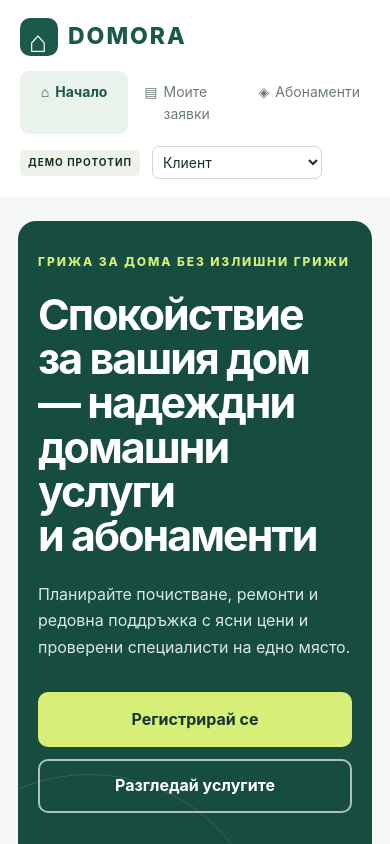
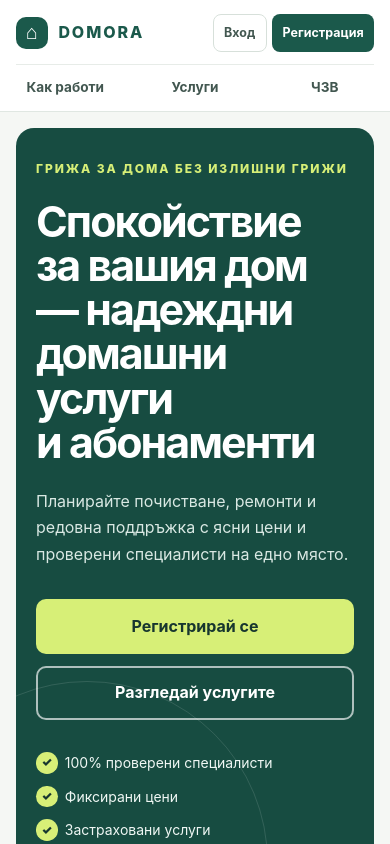
Before and after one commit to AlexzanderF/domora-app, a Next.js app: page / in a window 390 px wide. Shown: the top 844 px of the page. Built offline with nearby package versions, Linux system fonts and the light colour scheme.

Commit message:
feat(landing): add navigation conversion and footer (#7)

```diff
--- a/src/app/globals.css
+++ b/src/app/globals.css
@@ -5,6 +5,9 @@
   --line: #e0e7e2;
   --paper: #f5f7f4;
   --accent: #d7ef77;
+}
+html {
+  scroll-behavior: smooth;
 }
 * {
   box-sizing: border-box;
@@ -759,6 +762,9 @@ a.textbutton {
   }
 }
 @media (prefers-reduced-motion: reduce) {
+  html {
+    scroll-behavior: auto;
+  }
   *,
   *::before,
   *::after {
--- /dev/null
+++ b/src/app/landing.module.css
@@ -0,0 +1,14 @@
+.main {
+  width: min(1320px, calc(100% - 3rem));
+  max-width: none;
+  min-height: 0;
+  padding: 2rem 0 0;
+  margin: 0 auto;
+}
+
+@media (max-width: 560px) {
+  .main {
+    width: calc(100% - 2rem);
+    padding-top: 1rem;
+  }
+}
--- a/src/app/layout.tsx
+++ b/src/app/layout.tsx
@@ -1,5 +1,4 @@
 import type { Metadata } from "next";
-import { AppShell } from "@/components/layout/app-shell";
 import { Providers } from "./providers";
 import "./globals.css";
 
@@ -15,9 +14,7 @@ export default function RootLayout({
   return (
     <html lang="bg">
       <body>
-        <Providers>
-          <AppShell>{children}</AppShell>
-        </Providers>
+        <Providers>{children}</Providers>
       </body>
     </html>
   );
--- a/src/app/page.tsx
+++ b/src/app/page.tsx
@@ -1,16 +1,37 @@
+import type { Metadata } from "next";
 import { Hero } from "@/features/landing/hero";
 import { HowItWorks } from "@/features/landing/how-it-works";
+import {
+  FinalCta,
+  LandingFooter,
+  LandingHeader,
+} from "@/features/landing/landing-chrome";
 import { ServiceShowcase } from "@/features/landing/service-showcase";
 import { Faq, TrustAndTestimonials } from "@/features/landing/trust-sections";
+import styles from "./landing.module.css";
+
+export const metadata: Metadata = {
+  title: "DOMORA — спокойствие за вашия дом",
+  description:
+    "Надеждни домашни услуги, проверени специалисти и абонаментна грижа с ясни цени.",
+};
 
 export default function HomePage() {
   return (
     <>
-      <Hero />
-      <HowItWorks />
-      <ServiceShowcase />
-      <TrustAndTestimonials />
-      <Faq />
+      <a href="#main" className="skip-link">
+        Към съдържанието
+      </a>
+      <LandingHeader />
+      <main id="main" className={styles.main}>
+        <Hero />
+        <HowItWorks />
+        <ServiceShowcase />
+        <TrustAndTestimonials />
+        <Faq />
+        <FinalCta />
+      </main>
+      <LandingFooter />
     </>
   );
 }
--- /dev/null
+++ b/src/features/landing/landing-chrome.module.css
@@ -0,0 +1,282 @@
+.header {
+  position: sticky;
+  z-index: 20;
+  top: 0;
+  display: block;
+  height: auto;
+  padding: 0;
+  border-bottom: 1px solid #e0e7e2;
+  background: rgb(255 255 255 / 94%);
+  backdrop-filter: blur(12px);
+}
+
+.navigation {
+  display: grid;
+  grid-template-columns: 1fr auto 1fr;
+  align-items: center;
+  width: min(1320px, calc(100% - 3rem));
+  min-height: 78px;
+  gap: 2rem;
+  margin: 0 auto;
+}
+
+.navigation a {
+  padding: 0;
+  color: #425750;
+  text-decoration: none;
+}
+
+.brand {
+  display: inline-flex;
+  align-items: center;
+  justify-self: start;
+  gap: 0.65rem;
+  color: #1b594b !important;
+  font-size: 1.25rem;
+  font-weight: 850;
+  letter-spacing: 0.12em;
+}
+
+.brand span {
+  display: grid;
+  width: 2.2rem;
+  height: 2.2rem;
+  place-items: center;
+  border-radius: 10px;
+  background: #1b594b;
+  color: #ffffff;
+  font-size: 1.25rem;
+  letter-spacing: 0;
+}
+
+.anchorLinks,
+.accountLinks {
+  display: flex;
+  align-items: center;
+  gap: 1.5rem;
+}
+
+.anchorLinks a {
+  font-weight: 650;
+}
+
+.anchorLinks a:hover,
+.login:hover {
+  color: #1b594b;
+}
+
+.accountLinks {
+  justify-self: end;
+  gap: 0.6rem;
+}
+
+.login,
+.signup {
+  display: inline-flex;
+  min-height: 42px;
+  align-items: center;
+  justify-content: center;
+  padding: 0.55rem 1rem !important;
+  border-radius: 8px;
+  font-weight: 750;
+}
+
+.login {
+  border: 1px solid #d7e0da;
+  background: #ffffff;
+}
+
+.signup {
+  background: #1b594b;
+  color: #ffffff !important;
+}
+
+.signup:hover {
+  background: #123e34;
+}
+
+.finalCta {
+  display: flex;
+  align-items: center;
+  justify-content: space-between;
+  gap: 3rem;
+  padding: clamp(2rem, 6vw, 4.5rem);
+  margin: 0 0 clamp(4rem, 8vw, 7rem);
+  overflow: hidden;
+  border-radius: 24px;
+  background: #174c41;
+  color: #ffffff;
+}
+
+.finalCta div {
+  max-width: 760px;
+}
+
+.finalCta p {
+  margin: 0 0 0.75rem;
+  color: #d7ef77;
+  font-size: 0.72rem;
+  font-weight: 850;
+  letter-spacing: 0.15em;
+}
+
+.finalCta h2 {
+  margin: 0;
+  font-size: clamp(2rem, 4vw, 3.5rem);
+  letter-spacing: -0.04em;
+}
+
+.finalCta span {
+  display: block;
+  margin-top: 1rem;
+  color: #d8e6e1;
+}
+
+.finalCta > a {
+  flex: 0 0 auto;
+  padding: 0.95rem 1.3rem;
+  border-radius: 10px;
+  background: #d7ef77;
+  color: #17362f;
+  font-weight: 800;
+  text-decoration: none;
+}
+
+.finalCta > a:hover {
+  background: #e5f6a3;
+}
+
+.footer {
+  display: block;
+  padding: clamp(3rem, 7vw, 5rem) max(1.5rem, calc((100% - 1320px) / 2));
+  background: #102f29;
+  color: #ffffff;
+  font-size: 0.9rem;
+}
+
+.footerInner {
+  display: grid;
+  grid-template-columns: 1.5fr repeat(3, 1fr);
+  gap: clamp(2rem, 5vw, 5rem);
+}
+
+.footerBrand > a {
+  color: #ffffff;
+  font-size: 1.3rem;
+  font-weight: 850;
+  letter-spacing: 0.12em;
+  text-decoration: none;
+}
+
+.footerBrand p {
+  max-width: 290px;
+  margin: 1rem 0 0;
+  color: #b9cec7;
+}
+
+.footerColumn {
+  display: flex;
+  align-items: flex-start;
+  flex-direction: column;
+  gap: 0.7rem;
+}
+
+.footerColumn strong {
+  margin-bottom: 0.25rem;
+  color: #d7ef77;
+  font-size: 0.75rem;
+  letter-spacing: 0.08em;
+  text-transform: uppercase;
+}
+
+.footerColumn a {
+  color: #dce8e4;
+  text-decoration: none;
+}
+
+.footerColumn a:hover {
+  color: #ffffff;
+  text-decoration: underline;
+  text-underline-offset: 0.25rem;
+}
+
+.copyright {
+  display: flex;
+  justify-content: space-between;
+  gap: 1rem;
+  padding-top: 1.5rem;
+  margin-top: 3rem;
+  border-top: 1px solid rgb(255 255 255 / 15%);
+  color: #9db6ae;
+  font-size: 0.75rem;
+}
+
+@media (max-width: 850px) {
+  .navigation {
+    grid-template-columns: 1fr auto;
+    gap: 0.8rem 1.25rem;
+    padding: 0.85rem 0;
+  }
+
+  .anchorLinks {
+    grid-column: 1 / -1;
+    grid-row: 2;
+    justify-content: center;
+    gap: clamp(1rem, 8vw, 2rem);
+    padding-top: 0.7rem;
+    border-top: 1px solid #e7ece8;
+  }
+
+  .footerInner {
+    grid-template-columns: 1fr 1fr;
+  }
+}
+
+@media (max-width: 560px) {
+  .navigation {
+    width: calc(100% - 2rem);
+  }
+
+  .brand {
+    font-size: 1rem;
+  }
+
+  .brand span {
+    width: 2rem;
+    height: 2rem;
+  }
+
+  .accountLinks {
+    gap: 0.35rem;
+  }
+
+  .login,
+  .signup {
+    min-height: 38px;
+    padding: 0.45rem 0.65rem !important;
+    font-size: 0.78rem;
+  }
+
+  .anchorLinks a {
+    font-size: 0.85rem;
+  }
+
+  .finalCta {
+    align-items: stretch;
+    flex-direction: column;
+    gap: 1.75rem;
+    border-radius: 18px;
+  }
+
+  .finalCta > a {
+    text-align: center;
+  }
+
+  .footerInner {
+    grid-template-columns: 1fr;
+  }
+
+  .copyright {
+    flex-direction: column;
+  }
+}
--- /dev/null
+++ b/src/features/landing/landing-chrome.tsx
@@ -0,0 +1,79 @@
+import Link from "next/link";
+import styles from "./landing-chrome.module.css";
+
+export function LandingHeader() {
+  return (
+    <header className={styles.header}>
+      <nav
+        className={styles.navigation}
+        aria-label="Навигация на началната страница"
+      >
+        <Link className={styles.brand} href="/" aria-label="DOMORA начало">
+          <span aria-hidden="true">⌂</span>
+          DOMORA
+        </Link>
+        <div className={styles.anchorLinks}>
+          <Link href="#how-it-works">Как работи</Link>
+          <Link href="#services">Услуги</Link>
+          <Link href="#faq">ЧЗВ</Link>
+        </div>
+        <div className={styles.accountLinks}>
+          <Link className={styles.login} href="/login">
+            Вход
+          </Link>
+          <Link className={styles.signup} href="/signup">
+            Регистрация
+          </Link>
+        </div>
+      </nav>
+    </header>
+  );
+}
+
+export function FinalCta() {
+  return (
+    <section className={styles.finalCta} aria-labelledby="final-cta-title">
+      <div>
+        <p>ВАШИЯТ ДОМ. НАШАТА ГРИЖА.</p>
+        <h2 id="final-cta-title">Готови ли сте за по-спокоен и чист дом?</h2>
+        <span>
+          Създайте профил и организирайте първата си услуга за няколко минути.
+        </span>
+      </div>
+      <Link href="/signup">Регистрирай се безплатно</Link>
+    </section>
+  );
+}
+
+export function LandingFooter() {
+  return (
+    <footer className={styles.footer}>
+      <div className={styles.footerInner}>
+        <div className={styles.footerBrand}>
+          <Link href="/">DOMORA</Link>
+          <p>Надеждна грижа за дома, когато имате нужда от нея.</p>
+        </div>
+        <div className={styles.footerColumn}>
+          <strong>Разгледайте</strong>
+          <Link href="#how-it-works">Как работи</Link>
+          <Link href="#services">Услуги</Link>
+          <Link href="/plans">Абонаменти</Link>
+        </div>
+        <div className={styles.footerColumn}>
+          <strong>Контакти</strong>
+          <a href="tel:+35924920024">+359 2 492 00 24</a>
+          <a href="mailto:hello@domora.bg">hello@domora.bg</a>
+        </div>
+        <div className={styles.footerColumn}>
+          <strong>Правна информация</strong>
+          <Link href="/terms">Условия за ползване</Link>
+          <Link href="/privacy">Поверителност</Link>
+        </div>
+      </div>
+      <div className={styles.copyright}>
+        <span>DOMORA © 2026</span>
+        <span>Грижа за дома с ясен стандарт.</span>
+      </div>
+    </footer>
+  );
+}
```
Also changed, not shown: src/app/(workspace)/layout.tsx (added, +7 -0 lines), src/app/(workspace)/admin/page.tsx (renamed from src/app/admin/page.tsx), src/app/(workspace)/plans/page.tsx (renamed from src/app/plans/page.tsx), src/app/(workspace)/requests/page.tsx (renamed from src/app/requests/page.tsx), src/app/(workspace)/specialist/page.tsx (renamed from src/app/specialist/page.tsx), 2 other files (tests, documents, lock files or other folders).
